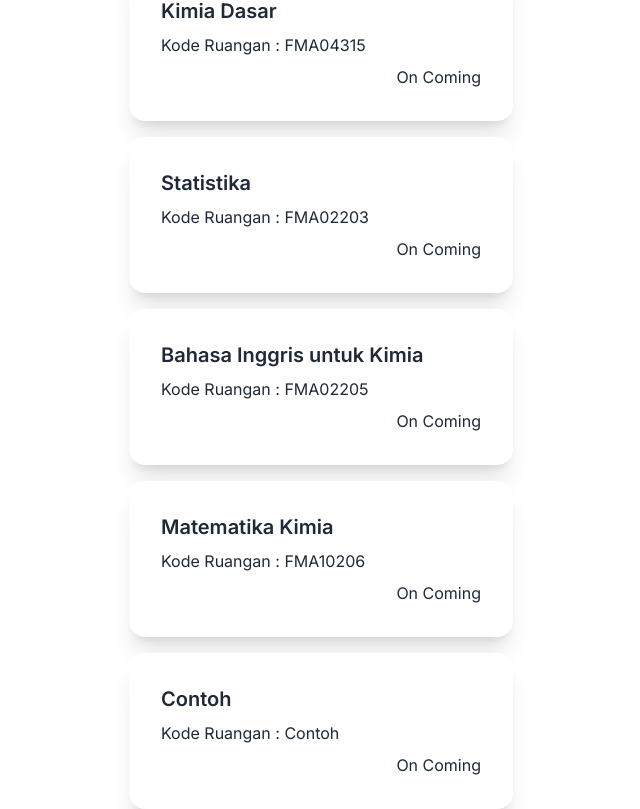
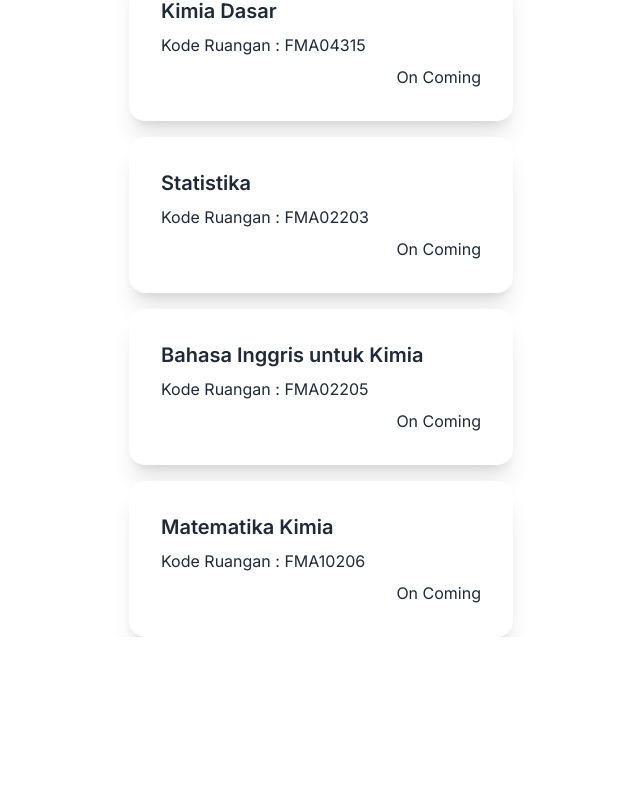
Before and after one commit to zakyrmh/jadwal-kuliah, a Next.js app: page / in a window 1280 px wide. Shown: the part 1311-2120 px from the top of the page, without its empty margins (319-959 px from the left). After the commit the page ends 1948 px from the top, so only its background shows below. Built offline with nearby package versions, Linux system fonts and the light colour scheme.

Commit message:
delete data contoh

```diff
--- a/src/app/page.tsx
+++ b/src/app/page.tsx
@@ -76,12 +76,6 @@ const scheduleData: ScheduleItem[] = [
     hari: 5,
     waktu: "16:20:00",
   },
-  {
-    mataKuliah: "Contoh",
-    kodeRuangan: "Contoh",
-    hari: 5,
-    waktu: "21:45:00",
-  },
 ];
 
 // Fungsi untuk mendapatkan tanggal berdasarkan hari
```
